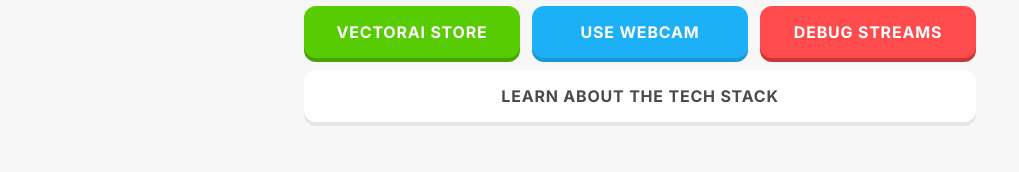
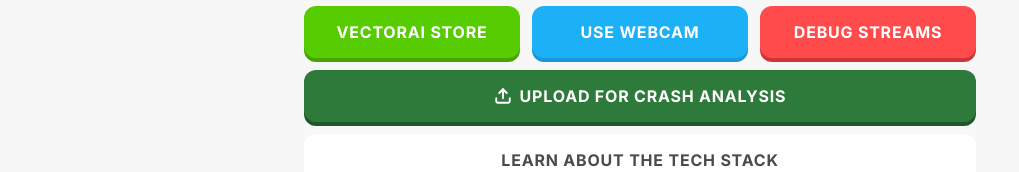
Before and after one commit to jiekaitao/BRACE, a Next.js app in the folder frontend/: page / in a window 1280 px wide. Shown: the part 469-641 px from the top of the page, without its empty margins (0-1019 px from the left). Built offline with nearby package versions, Linux system fonts and the light colour scheme.

Commit message:
Add button for Paul ahead of his backend push

```diff
--- a/frontend/src/app/analyze/page.tsx
+++ b/frontend/src/app/analyze/page.tsx
@@ -116,7 +116,7 @@
   // Set demo URL on client mount (avoids SSR hydration mismatch)
   useEffect(() => {
     if (paramMode === "demo" && paramVideo) {
-      setDemoVideoUrl(`${getApiBase()}/api/demo-videos/${encodeURIComponent(paramVideo)}`);
+      setDemoVideoUrl(`${getApiBase()}/api/demo-videos/${encodeURIComponent(paramVideo)}?v=${Date.now()}`);
     }
   }, [paramMode, paramVideo]);
 
@@ -209,7 +209,7 @@
       setShowDemoModal(false);
 
       const apiBase = getApiBase();
-      const url = `${apiBase}/api/demo-videos/${encodeURIComponent(filename)}`;
+      const url = `${apiBase}/api/demo-videos/${encodeURIComponent(filename)}?v=${Date.now()}`;
       setDemoVideoUrl(url);
       setMode("webcam");
       setActive(true);
--- a/frontend/src/app/page.tsx
+++ b/frontend/src/app/page.tsx
@@ -152,6 +152,17 @@
           </Link>
         </div>
 
+        {/* Upload for crash analysis */}
+        <div
+          className="w-full fade-up mt-3"
+          style={{ animationDelay: "0.70s" }}
+        >
+          <DuoButton variant="green" fullWidth onClick={() => {}}>
+            <svg xmlns="http://www.w3.org/2000/svg" width="18" height="18" viewBox="0 0 24 24" fill="none" stroke="currentColor" strokeWidth="2.5" strokeLinecap="round" strokeLinejoin="round" className="mr-2"><path d="M21 15v4a2 2 0 0 1-2 2H5a2 2 0 0 1-2-2v-4"/><polyline points="17 8 12 3 7 8"/><line x1="12" y1="3" x2="12" y2="15"/></svg>
+            Upload for Crash Analysis
+          </DuoButton>
+        </div>
+
         {/* Tech stack link */}
         <div
           className="w-full fade-up mt-3"
--- a/frontend/src/components/ui/DuoButton.tsx
+++ b/frontend/src/components/ui/DuoButton.tsx
@@ -2,7 +2,7 @@
 
 import { ButtonHTMLAttributes } from "react";
 
-type Variant = "primary" | "secondary" | "danger" | "blue";
+type Variant = "primary" | "secondary" | "danger" | "blue" | "green";
 
 const variantStyles: Record<Variant, string> = {
   primary:
@@ -13,6 +13,8 @@
     "bg-[#FF4B4B] text-white shadow-[0_4px_0_#CC3636] hover:brightness-105 active:shadow-none active:translate-y-[4px]",
   blue:
     "bg-[#1CB0F6] text-white shadow-[0_4px_0_#1899D6] hover:brightness-105 active:shadow-none active:translate-y-[4px]",
+  green:
+    "bg-[#2D7A3A] text-white shadow-[0_4px_0_#1E5727] hover:brightness-105 active:shadow-none active:translate-y-[4px]",
 };
 
 interface DuoButtonProps extends ButtonHTMLAttributes<HTMLButtonElement> {
```
Also changed, not shown: 1 other file (tests, documents, lock files or other folders).
